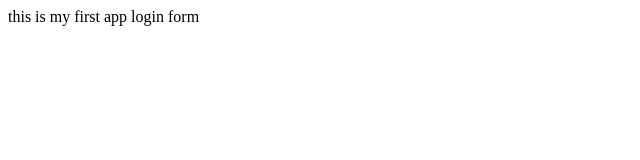
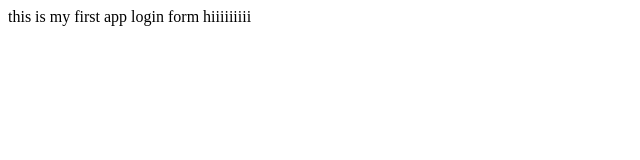
Before and after one commit to rithvik463/myappexample, a plain HTML site: page login.html in a window 1280 px wide. Shown: the full height of the page, 0-640 px from the left. Drawn offline with Linux system fonts and the light colour scheme.

Commit message:
again branch change

```diff
--- a/login.html
+++ b/login.html
@@ -5,7 +5,8 @@
 
   <body>
     this is my first app
+  login form
 
-  login form
+hiiiiiiiii
   </body>
   </html>
```
